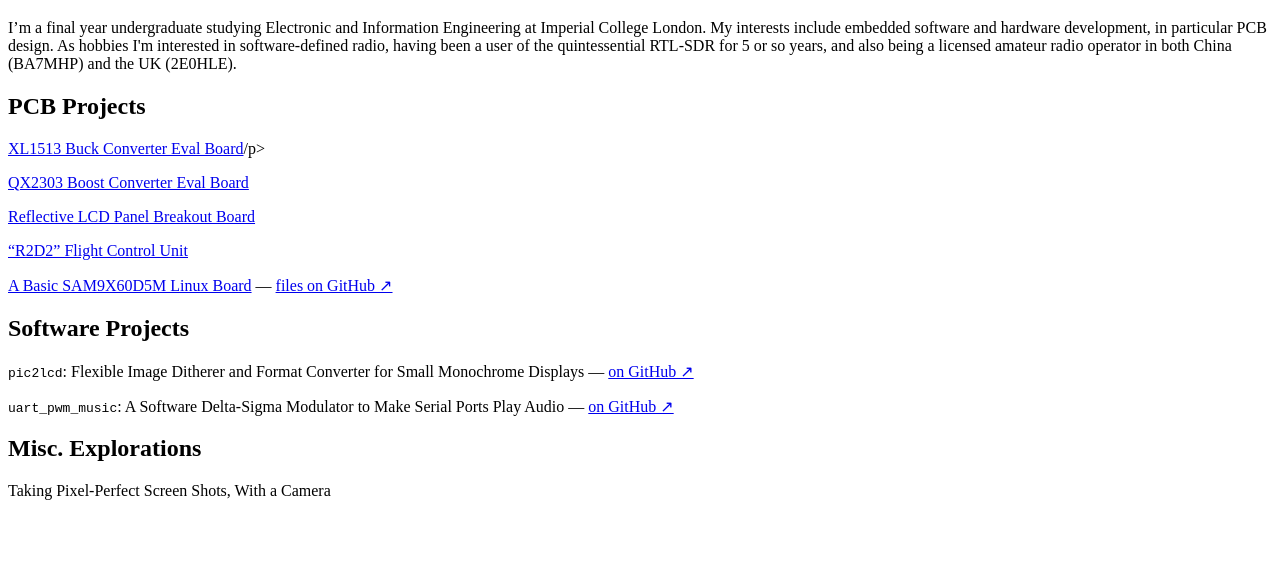
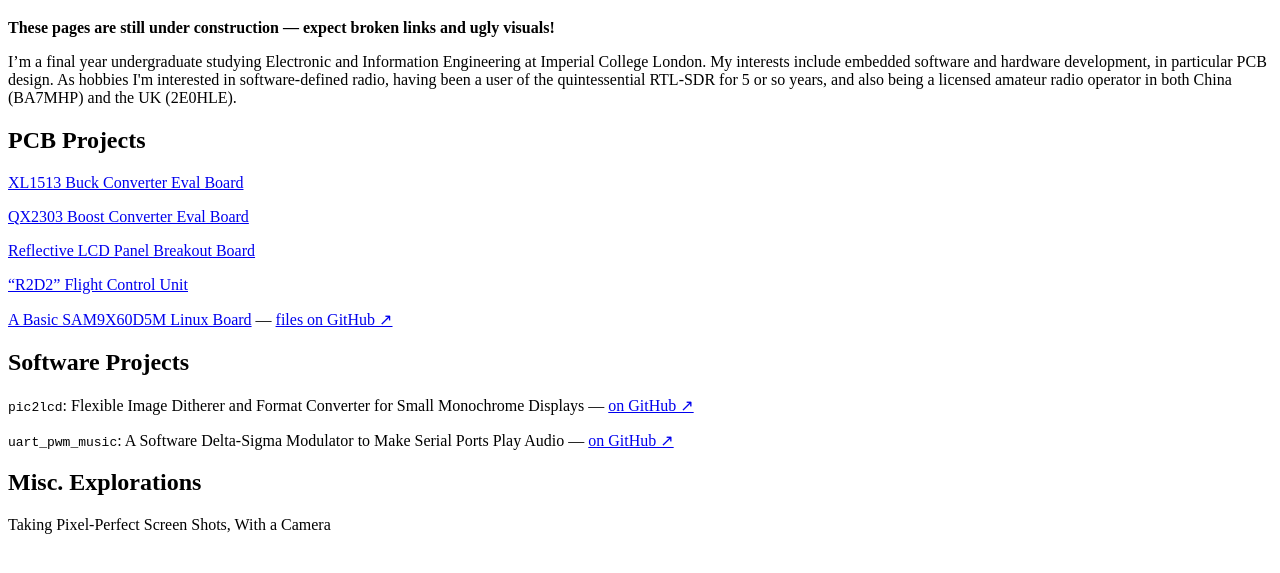
Before and after one commit to shuyuan-liu/shuyuan-liu.github.io, a plain HTML site: page index.html in a window 1280 px wide. Shown: the part 61-634 px from the top of the page. Drawn offline with Linux system fonts and the light colour scheme.

Commit message:
Add “under construction” message; fix broken </p> tag

```diff
--- a/index.html
+++ b/index.html
@@ -8,6 +8,7 @@
 
 	<body>
 		<h1>Shuyuan’s Portfolio</h1>
+		<p><strong>These pages are still under construction — expect broken links and ugly visuals!</strong></p>
 		<p>
 			I’m a final year undergraduate studying Electronic and
 			Information Engineering at Imperial College London. My interests
@@ -19,7 +20,7 @@
 		</p>
 		<div>
 			<h2>PCB Projects</h2>
-			    <p><a href="pcb_projects/pcb_projects.html">XL1513 Buck Converter Eval Board</a>/p>
+			    <p><a href="pcb_projects/pcb_projects.html">XL1513 Buck Converter Eval Board</a></p>
 				<p><a href="pcb_projects/pcb_projects.html">QX2303 Boost Converter Eval Board</a></p>
 				<p><a href="pcb_projects/pcb_projects.html">Reflective LCD Panel Breakout Board</a></p>
 				<p><a href="pcb_projects/pcb_projects.html">“R2D2” Flight Control Unit</a></p>
```
